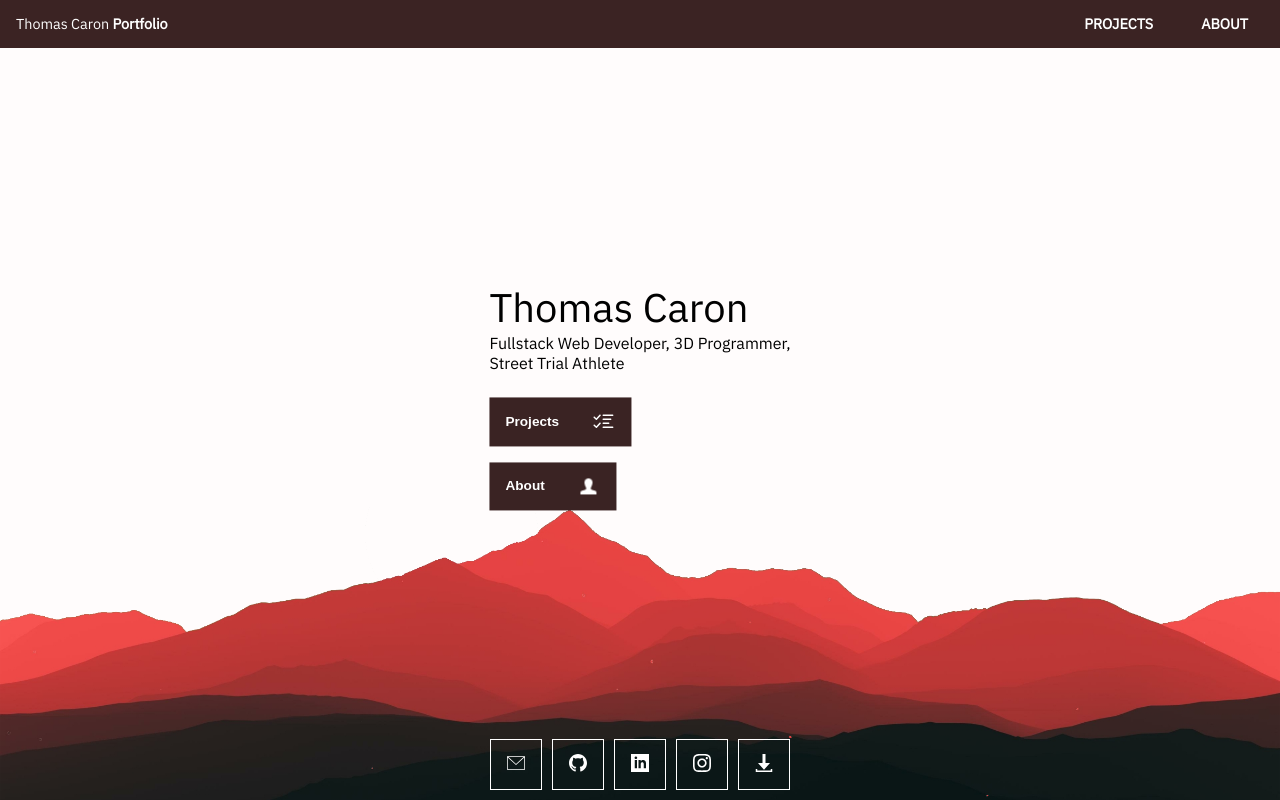
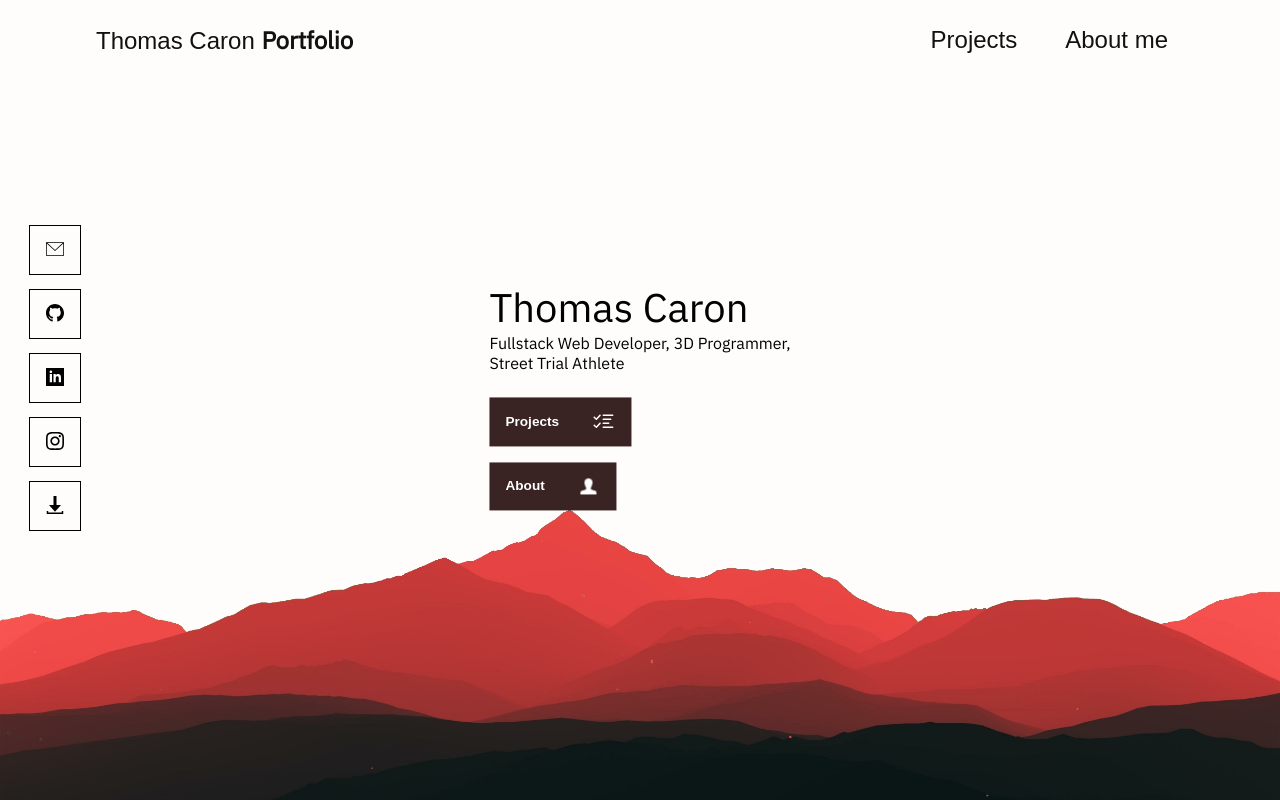
Before and after one commit to thomas-rooty/thomas-caron, a Next.js app: page / in a window 1280 px wide. Built offline with nearby package versions, Linux system fonts and the light colour scheme.

Commit message:
Moved footer to side, updated resume

```diff
--- a/components/ui/Footer.module.css
+++ b/components/ui/Footer.module.css
@@ -1,14 +1,16 @@
 .footer {
     position: absolute;
-  bottom: 1rem;
+    left: 0;
+    top: 50%;
+    transform: translateY(-50%);
     padding: 0.5rem;
-  width: 100%;
 }
 
 .footer__links {
     display: flex;
-  flex-direction: row;
+    flex-direction: column;
     justify-content: center;
+    align-items: center;
     width: 100%;
     padding: 0 1rem;
 }
@@ -27,7 +29,6 @@
 }
 
 .icon {
-  filter: invert(1);
     width: 1.1rem;
     height: 1.1rem;
 }
--- a/components/ui/FooterButton.module.css
+++ b/components/ui/FooterButton.module.css
@@ -1,18 +1,27 @@
+.footer__icon {
+    height: 4rem;
+}
+
 .footer__icon > a {
     width: 100%;
     margin: 0 0.33rem;
     padding: 1rem 1rem 0.8rem;
-  border: 1px solid #fff;
+    border: 1px solid #000;
     transition: all .2s ease-in-out;
 }
 
 .footer__icon > a:hover {
+    border-color: #a6a13b;
     background-color: #24201d;
-  border-color: #a6a13b;
+}
+
+.footer__icon > a:hover .icon {
+    filter: invert(1);
 }
 
 .icon {
-  filter: invert(1);
+    filter: invert(0);
     width: 1.1rem;
     height: 1.1rem;
+    transition: all .2s ease-in-out;
 }
--- a/components/ui/NavigationBar.module.css
+++ b/components/ui/NavigationBar.module.css
@@ -2,12 +2,12 @@
     position: fixed;
     z-index: 1;
     top: 0;
-  background-color: #3b2323;
     display: flex;
     flex-direction: row;
     justify-content: space-between;
-  padding: 0 1rem;
-  height: 3rem;
+    align-items: center;
+    padding: 0 6rem;
+    height: 5rem;
     width: 100%;
 }
 
@@ -18,7 +18,9 @@
 }
 
 .nav__logo > a {
-  font-size: 0.9rem;
+    font-family: Montserrat, sans-serif;
+    color: #111111;
+    font-size: 1.5rem;
     height: 3rem;
     line-height: 3rem;
 }
@@ -30,17 +32,21 @@
 }
 
 .nav__links a {
-  font-size: 0.9rem;
+    font-family: Montserrat, sans-serif;
+    font-size: 1.5rem;
     height: 3rem;
+    color: #111111;
     line-height: 3rem;
-  font-weight: 700;
+    font-weight: 200;
     margin-left: 1rem;
     padding: 0 1rem;
     transition: all .2s ease-in-out;
 }
 
 .nav__links a:hover {
-  background-color: #180e0e;
+    color: #111111;
+    background-color: #f2f2f2;
+    border-radius: 0.25rem;
 }
 
 /* Screen smaller than 1080px */
@@ -48,6 +54,7 @@
     .nav {
         padding: 0 0.5rem;
     }
+
     .nav__links a {
         margin-left: 0;
         padding: 0 0.33rem;
--- a/components/ui/NavigationBar.tsx
+++ b/components/ui/NavigationBar.tsx
@@ -10,8 +10,8 @@ const NavigationBar = () => {
         </Link>
       </div>
       <div className={styles.nav__links}>
-        <Link href={"/projects"}>PROJECTS</Link>
-        <Link href={"/about"}>ABOUT</Link>
+        <Link href={"/projects"}>Projects</Link>
+        <Link href={"/about"}>About me</Link>
       </div>
     </nav>
   )
--- a/next.config.js
+++ b/next.config.js
@@ -1,8 +1,6 @@
 /** @type {import('next').NextConfig} */
 const nextConfig = {
-  experimental: {
-    appDir: true,
-  },
+  reactStrictMode: true,
 }
 
 module.exports = nextConfig
--- a/package.json
+++ b/package.json
@@ -14,8 +14,8 @@
     "@types/react": "18.0.24",
     "@types/react-dom": "18.0.8",
     "eslint-config-next": "13.0.2",
-    "next": "13.0.2",
-    "react": "18.2.0",
+    "next": "^14.0.4",
+    "react": "^18.2.0",
     "react-dom": "18.2.0",
     "typescript": "4.8.4"
   },
```
Also changed, not shown: app/globals.css (line endings or trailing spaces), 2 other files (tests, documents, lock files or other folders). Lines whose indentation alone changed are shown as unchanged.
